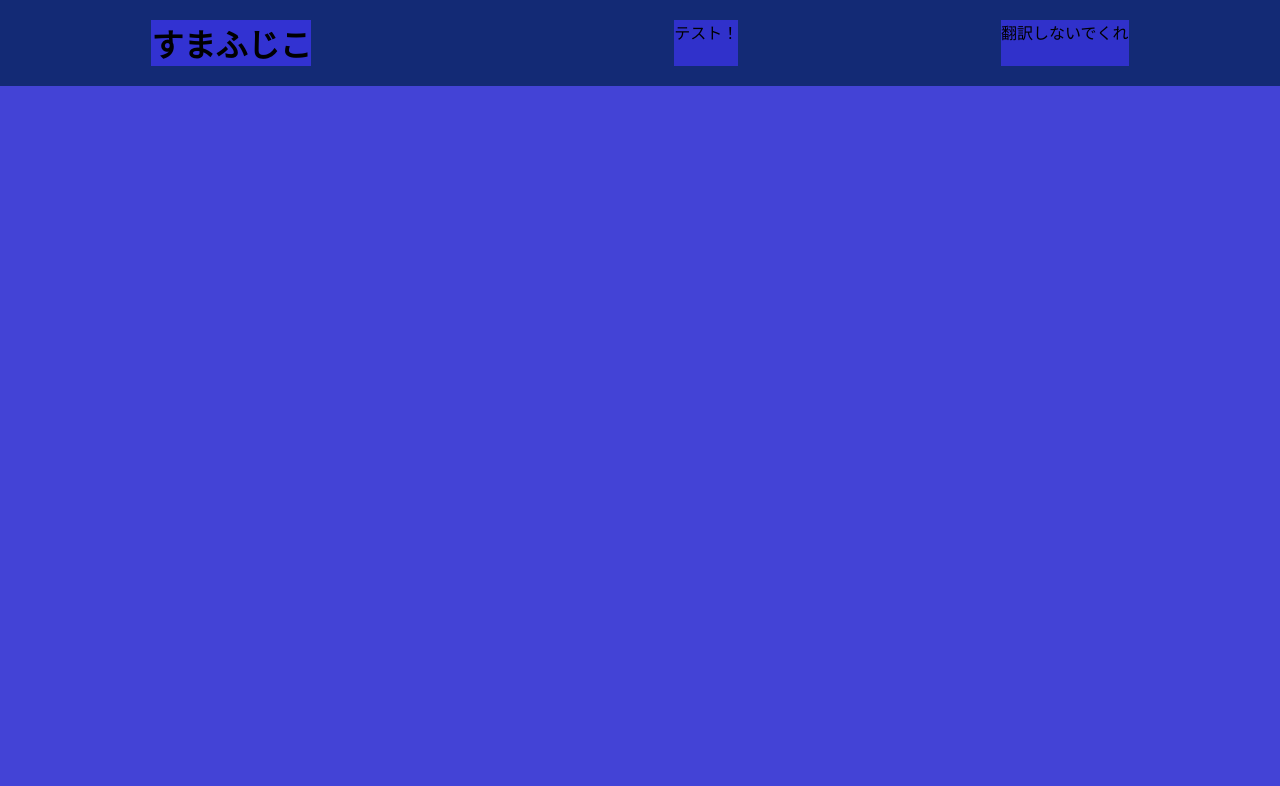
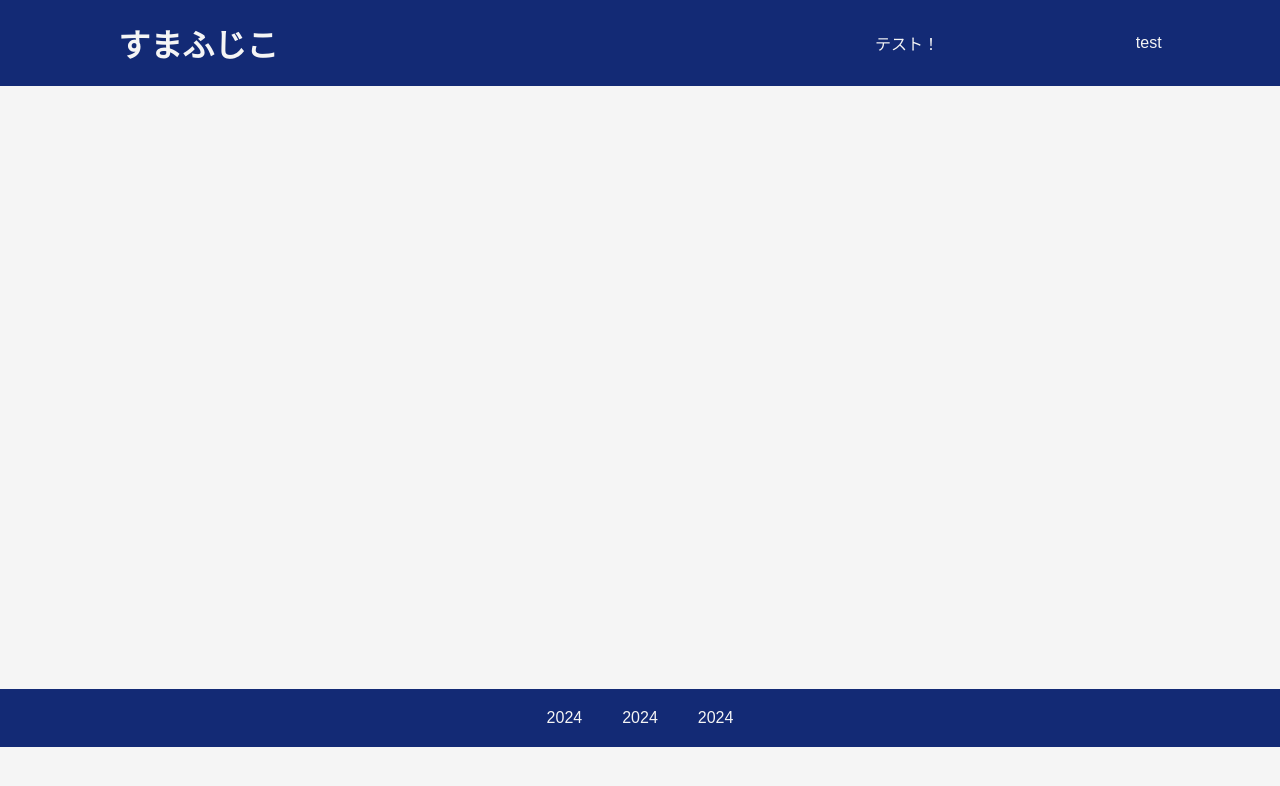
Before and after one commit to sumafujiko/tracker, a plain HTML site: page index.html in a window 1280 px wide. Drawn offline with Linux system fonts and the light colour scheme.

Commit message:
Added a footer and changed colours.

```diff
--- a/index.html
+++ b/index.html
@@ -9,10 +9,20 @@
 </head>
 
 <body>
-    <div class="header">
-        <div class="logo"><h1>すまふじこ</h1></div>
-        <p>テスト！</p>
-        <p>翻訳しないでくれ</p>
+    <div class="header-box">
+        <div class="logo">
+            <h1>すまふじこ</h1>
+        </div>
+            <p>テスト！</p>
+            <p>test</p>
+    </div>
+
+    <div class="footer-box">
+        <div class="footer-notes">
+            <p class="footer-text">2024</p>
+            <p class="footer-text">2024</p>
+            <p class="footer-text">2024</p>
+        </div>
     </div>
 </body>
 
--- a/style.css
+++ b/style.css
@@ -1,7 +1,7 @@
 * {
     margin: 0px;
     padding: 0px;;
-    background-color: rgba(51, 51, 211, 0.918);
+    background-color: whitesmoke;
     font-family:"ヒラギノ角ゴ Pro W3",
      "Hiragino Kaku Gothic Pro",
      Osaka, "メイリオ",
@@ -10,16 +10,44 @@
      sans-serif;
 }
 
-.header {
+.header-box {
     display: flex;
     flex-direction: row;
     background-color:rgb(19, 42, 117);
     justify-content: space-around;
-    color: black;
     padding: 20px;
+    align-items: center;
 }
 
 .logo {
     display: flex;
-    margin-right: 100px;
+    margin-right: 400px;
 }
+
+h1,
+p,
+.footer-text {
+    background-color: rgb(19, 42, 117);
+    color: whitesmoke;
+}
+
+.footer-box {
+    display: flex;
+    background-color: rgb(19, 42, 117);
+    margin-top: 603px;
+    padding: 20px;
+    align-items: center;
+    justify-content: center;
+}
+
+.footer-notes {
+    display: flex;
+    flex-direction: row;
+    justify-content: center;
+    align-items: center;
+}
+
+.footer-text {
+    padding-left: 20px;
+    padding-right: 20px;
+}
```
